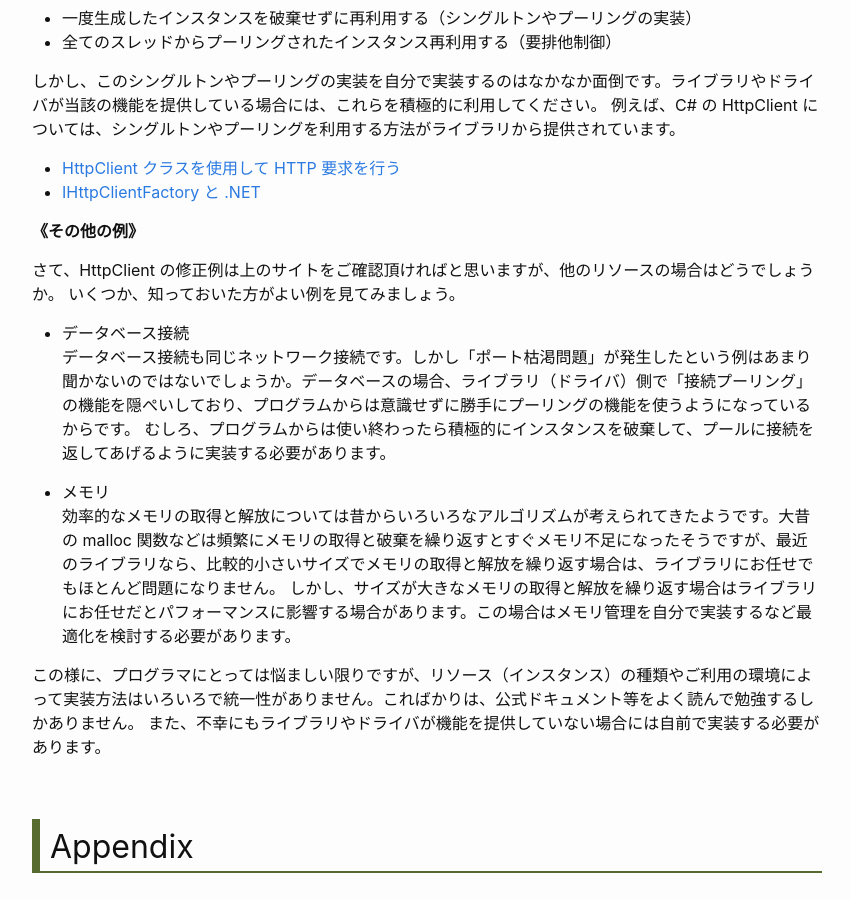
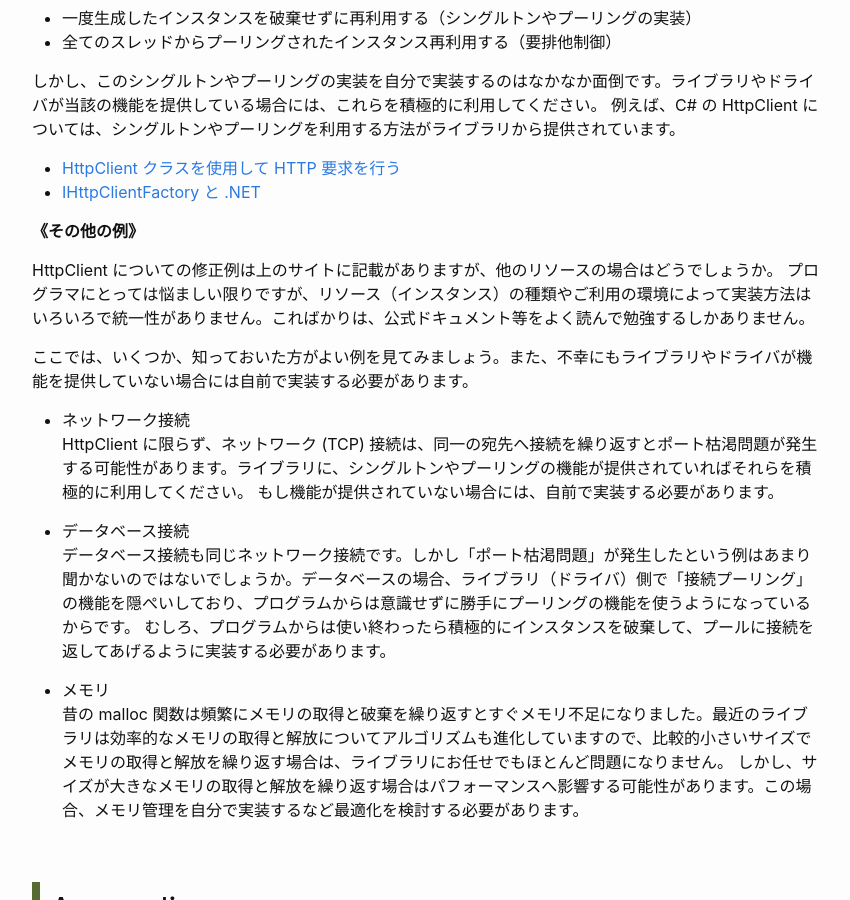
Before and after one commit to koytak-blog/koytak-blog.github.io, a Jekyll site: the page built from articles/disposable-on-server/index.md, in a window 1280 px wide and 900 px high, scrolled down 4757 px. Shown: the whole window, without its empty margins (213-1063 px from the left). Built offline with Jekyll 4.4.1, drawn with Linux system fonts in a browser that asks for light colours.

Commit message:
update dispose article

```diff
--- a/articles/disposable-on-server/index.md
+++ b/articles/disposable-on-server/index.md
@@ -145,22 +145,25 @@ void SendMessage ()
 - [HttpClient クラスを使用して HTTP 要求を行う](https://learn.microsoft.com/ja-jp/dotnet/fundamentals/networking/http/httpclient)
 - [IHttpClientFactory と .NET](https://learn.microsoft.com/ja-jp/dotnet/core/extensions/httpclient-factory)
 
+
 **《その他の例》**
 
-さて、HttpClient の修正例は上のサイトをご確認頂ければと思いますが、他のリソースの場合はどうでしょうか。
-いくつか、知っておいた方がよい例を見てみましょう。
+HttpClient についての修正例は上のサイトに記載がありますが、他のリソースの場合はどうでしょうか。
+プログラマにとっては悩ましい限りですが、リソース（インスタンス）の種類やご利用の環境によって実装方法はいろいろで統一性がありません。こればかりは、公式ドキュメント等をよく読んで勉強するしかありません。
+
+ここでは、いくつか、知っておいた方がよい例を見てみましょう。また、不幸にもライブラリやドライバが機能を提供していない場合には自前で実装する必要があります。
+
+- ネットワーク接続<br/>
+HttpClient に限らず、ネットワーク (TCP) 接続は、同一の宛先へ接続を繰り返すとポート枯渇問題が発生する可能性があります。ライブラリに、シングルトンやプーリングの機能が提供されていればそれらを積極的に利用してください。
+もし機能が提供されていない場合には、自前で実装する必要があります。
 
 - データベース接続<br/>
 データベース接続も同じネットワーク接続です。しかし「ポート枯渇問題」が発生したという例はあまり聞かないのではないでしょうか。データベースの場合、ライブラリ（ドライバ）側で「接続プーリング」の機能を隠ぺいしており、プログラムからは意識せずに勝手にプーリングの機能を使うようになっているからです。
 むしろ、プログラムからは使い終わったら積極的にインスタンスを破棄して、プールに接続を返してあげるように実装する必要があります。
 
 - メモリ<br/>
-効率的なメモリの取得と解放については昔からいろいろなアルゴリズムが考えられてきたようです。大昔の malloc 関数などは頻繁にメモリの取得と破棄を繰り返すとすぐメモリ不足になったそうですが、最近のライブラリなら、比較的小さいサイズでメモリの取得と解放を繰り返す場合は、ライブラリにお任せでもほとんど問題になりません。
-しかし、サイズが大きなメモリの取得と解放を繰り返す場合はライブラリにお任せだとパフォーマンスに影響する場合があります。この場合はメモリ管理を自分で実装するなど最適化を検討する必要があります。
-
-この様に、プログラマにとっては悩ましい限りですが、リソース（インスタンス）の種類やご利用の環境によって実装方法はいろいろで統一性がありません。こればかりは、公式ドキュメント等をよく読んで勉強するしかありません。
-また、不幸にもライブラリやドライバが機能を提供していない場合には自前で実装する必要があります。
-
+昔の malloc 関数は頻繁にメモリの取得と破棄を繰り返すとすぐメモリ不足になりました。最近のライブラリは効率的なメモリの取得と解放についてアルゴリズムも進化していますので、比較的小さいサイズでメモリの取得と解放を繰り返す場合は、ライブラリにお任せでもほとんど問題になりません。
+しかし、サイズが大きなメモリの取得と解放を繰り返す場合はパフォーマンスへ影響する可能性があります。この場合、メモリ管理を自分で実装するなど最適化を検討する必要があります。
 
 # Appendix
 ## エフェメラルポート
```
